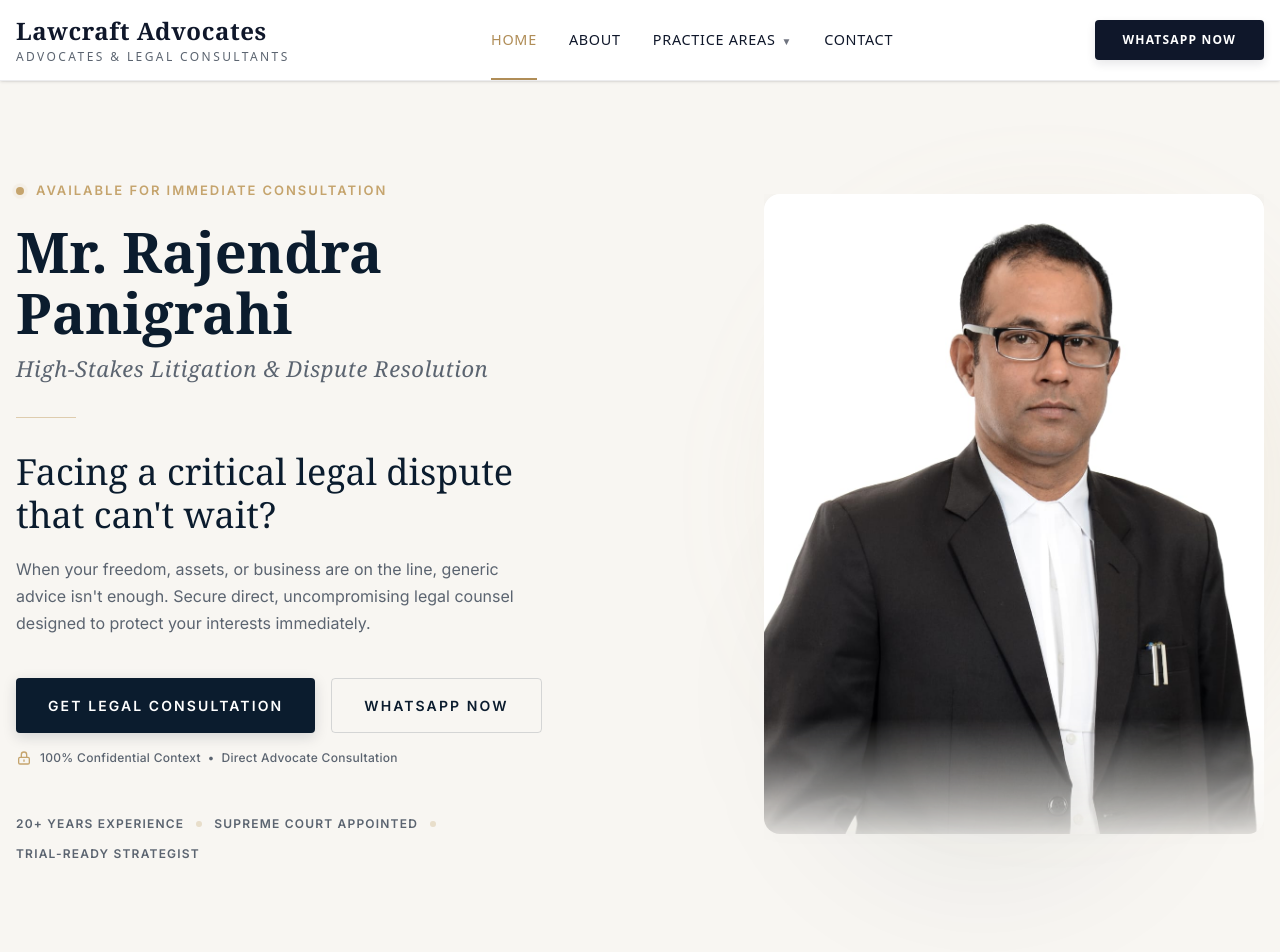
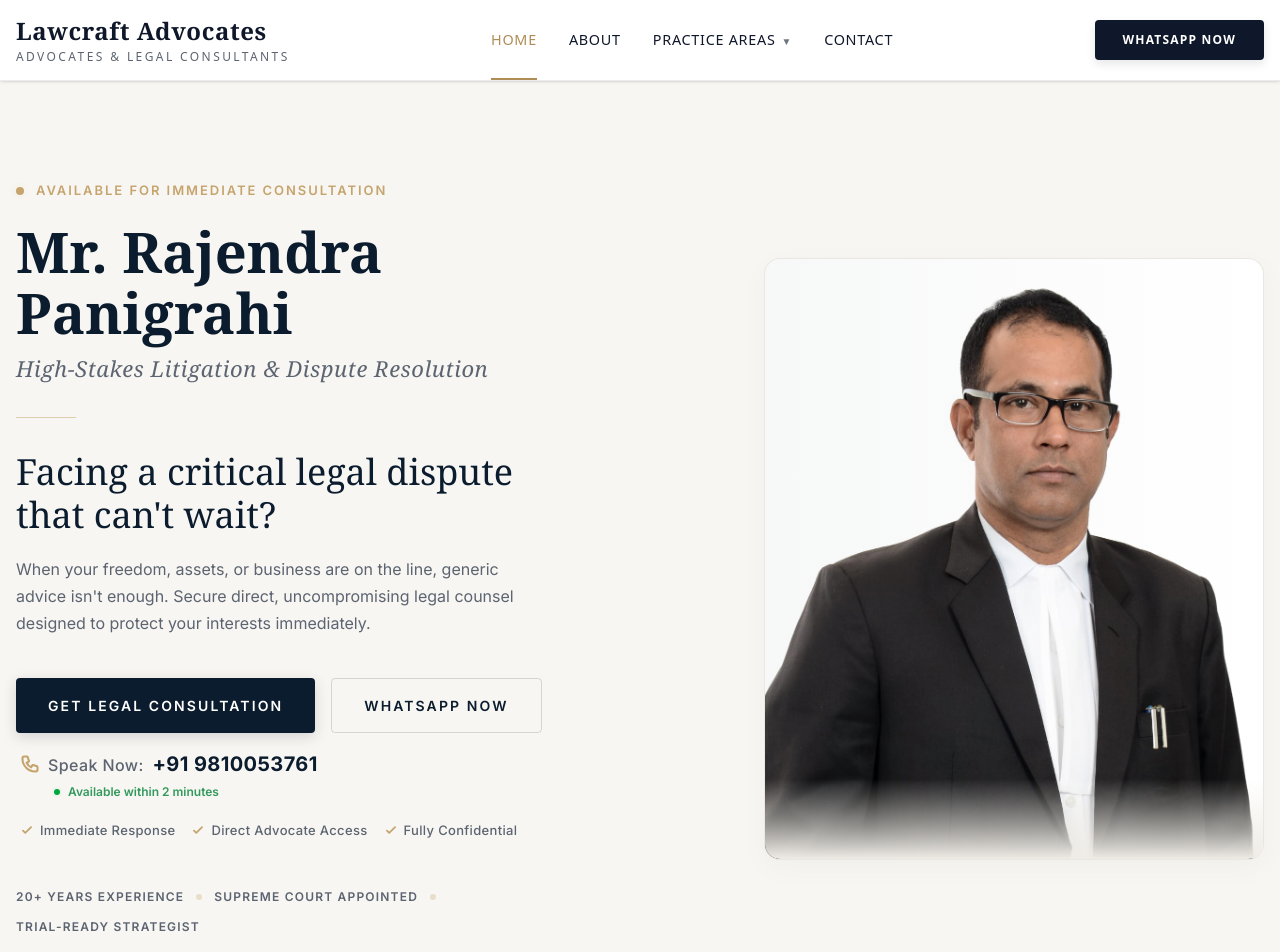
Before and after one commit to sibananda15/lawcraft, a Next.js app: page / in a window 1280 px wide. Shown: the top 952 px of the page. Built offline with nearby package versions, Linux system fonts and the light colour scheme; a web font is replaced by a local one.

Commit message:
feat: add HeroSection component with lawyer profile and CTA buttons

```diff
--- a/components/sections/HeroSection.tsx
+++ b/components/sections/HeroSection.tsx
@@ -1,7 +1,7 @@
 import React from "react";
 import Container from "../ui/Container";
 import { lawyerProfile } from "@/data/lawyerProfile";
-
+import { siteConfig } from "@/data/siteConfig";
 interface HeroAction {
     label: string;
     href: string;
@@ -22,7 +22,7 @@ const HeroSection = ({
                 <div className="flex flex-col lg:flex-row items-center justify-between gap-12 lg:gap-16 w-full max-w-7xl mx-auto">
 
                     {/* LEFT SIDE: Text content */}
-                    <div className="w-full lg:w-1/2 flex flex-col justify-center order-2 lg:order-1">
+                    <div className="w-full lg:w-1/2 flex flex-col justify-center order-1">
 
                         {/* Subtitle / Availability Urgency Indicator */}
                         <div className="mb-5 flex items-center gap-3">
@@ -77,12 +77,43 @@ const HeroSection = ({
                             </a>
                         </div>
 
-                        {/* Trust Microcopy */}
-                        <div className="mb-12 text-[12px] font-medium text-[#5B6470] tracking-wide">
-                            <span className="flex items-center gap-2">
-                                <svg className="w-4 h-4 text-[#C5A46D]" fill="none" stroke="currentColor" viewBox="0 0 24 24"><path strokeLinecap="round" strokeLinejoin="round" strokeWidth={2} d="M12 15v2m-6 4h12a2 2 0 002-2v-6a2 2 0 00-2-2H6a2 2 0 00-2 2v6a2 2 0 002 2zm10-10V7a4 4 0 00-8 0v4h8V7a4 4 0 00-8 0v4h8z"/></svg>
-                                100% Confidential Context &nbsp;•&nbsp; Direct Advocate Consultation
-                            </span>
+                        {/* Cohesive Conversion & Trust Block */}
+                        <div className="flex flex-col gap-2 mb-12 sm:pl-1">
+                            {/* Line 1 & 2: Direct Phone and Availability Threshold */}
+                            <div className="flex flex-col gap-1 w-fit">
+                                <a
+                                    href={`tel:${siteConfig.phone.replace(/\s+/g, '')}`}
+                                    className="inline-flex items-center gap-2 group w-fit transition-colors duration-200"
+                                >
+                                    <svg className="w-5 h-5 text-[#C5A46D] group-hover:scale-110 transition-transform duration-150" fill="none" stroke="currentColor" viewBox="0 0 24 24"><path strokeLinecap="round" strokeLinejoin="round" strokeWidth={2.5} d="M3 5a2 2 0 012-2h3.28a1 1 0 01.948.684l1.498 4.493a1 1 0 01-.502 1.21l-2.257 1.13a11.042 11.042 0 005.516 5.516l1.13-2.257a1 1 0 011.21-.502l4.493 1.498a1 1 0 01.684.949V19a2 2 0 01-2 2h-1C9.716 21 3 14.284 3 6V5z"/></svg>
+                                    <span className="text-[#5B6470] text-[16px] font-medium tracking-wide">
+                                        Speak Now: <strong className="text-[#0B1C2E] font-bold text-[18px] md:text-[20px] ml-1 group-hover:text-[#C5A46D] transition-colors">{siteConfig.phone}</strong>
+                                    </span>
+                                </a>
+                                <span className="flex items-center gap-2 text-[12px] font-semibold text-green-700/80 ml-8 pl-0.5">
+                                    <span className="flex h-1.5 w-1.5 relative">
+                                        <span className="animate-ping absolute inline-flex h-full w-full rounded-full bg-green-500 opacity-75"></span>
+                                        <span className="relative inline-flex rounded-full h-1.5 w-1.5 bg-green-600"></span>
+                                    </span>
+                                    Available within 2 minutes
+                                </span>
+                            </div>
+
+                            {/* Line 3: High-Trust Protocol Indicators */}
+                            <div className="text-[13px] font-medium text-[#5B6470] tracking-wide flex flex-col sm:flex-row sm:items-center gap-2.5 sm:gap-4 mt-3">
+                                <span className="flex items-center gap-1.5">
+                                    <svg className="w-3.5 h-3.5 text-[#C5A46D]" fill="none" stroke="currentColor" viewBox="0 0 24 24"><path strokeLinecap="round" strokeLinejoin="round" strokeWidth={3} d="M5 13l4 4L19 7"/></svg>
+                                    Immediate Response
+                                </span>
+                                <span className="flex items-center gap-1.5">
+                                    <svg className="w-3.5 h-3.5 text-[#C5A46D]" fill="none" stroke="currentColor" viewBox="0 0 24 24"><path strokeLinecap="round" strokeLinejoin="round" strokeWidth={3} d="M5 13l4 4L19 7"/></svg>
+                                    Direct Advocate Access
+                                </span>
+                                <span className="flex items-center gap-1.5">
+                                    <svg className="w-3.5 h-3.5 text-[#C5A46D]" fill="none" stroke="currentColor" viewBox="0 0 24 24"><path strokeLinecap="round" strokeLinejoin="round" strokeWidth={3} d="M5 13l4 4L19 7"/></svg>
+                                    Fully Confidential
+                                </span>
+                            </div>
                         </div>
 
                         {/* Credibility Strip */}
@@ -97,27 +128,24 @@ const HeroSection = ({
                     </div>
 
                     {/* RIGHT SIDE: Integrated Portrait Presentation */}
-                    <div className="w-full lg:w-1/2 flex justify-center lg:justify-end order-1 lg:order-2 shrink-0 relative mt-8 lg:mt-0">
-                        {/* Decorative depth elements to break the flat background */}
-                        <div className="absolute top-10 right-[-5%] w-[80%] h-[80%] bg-[#C5A46D]/10 rounded-full blur-[60px] -z-10 pointer-events-none"></div>
-                        <div className="absolute -bottom-10 right-[15%] w-[60%] h-[60%] bg-[#0B1C2E]/5 rounded-full blur-[60px] -z-10 pointer-events-none"></div>
+                    <div className="w-full lg:w-1/2 flex justify-center lg:justify-end order-2 shrink-0 relative mt-10 lg:mt-0">
+                        {/* Outer wrapper sizing */}
+                        <div className="relative w-full max-w-[420px] lg:max-w-[480px] xl:max-w-[500px]">
 
-                        {/* Outer wrapper controls the bottom fade mask so both image and shadow fade gracefully into the layout */}
-                        <div
-                            className="relative w-full max-w-[420px] lg:max-w-[480px] xl:max-w-[500px] pb-4"
-                            style={{
-                                WebkitMaskImage: "linear-gradient(to bottom, rgba(0,0,0,1) 80%, rgba(0,0,0,0) 100%)",
-                                maskImage: "linear-gradient(to bottom, rgba(0,0,0,1) 80%, rgba(0,0,0,0) 100%)"
-                            }}
-                        >
-                            {/* Inner elegantly rounded container holding the portrait */}
-                            <div className="w-full rounded-2xl overflow-hidden shadow-[0_16px_48px_rgba(11,28,46,0.08)] bg-transparent">
+                            {/* Premium editorial container with barely-noticeable background contrast and ultra-soft layered shadow */}
+                            <div className="w-full rounded-[16px] overflow-hidden bg-[#EFECE6] shadow-[0_8px_30px_rgba(11,28,46,0.03),0_1px_3px_rgba(11,28,46,0.01)] relative border border-[rgba(11,28,46,0.02)]">
+
                                 <img
                                     src="/images/advocate-portrait.jpeg"
                                     alt={lawyerProfile.name}
-                                    className="w-full h-auto object-cover object-top block transform transition-transform hover:scale-[1.02] duration-[1.5s] ease-out"
-                                    style={{ minHeight: "500px", maxHeight: "640px" }}
+                                    className="w-full h-[380px] sm:h-[450px] lg:h-[600px] object-cover object-top block transform transition-transform hover:scale-[1.03] duration-[1.5s] ease-out"
                                 />
+
+                                {/* Very subtle directional light overlay (left to right) simulating natural studio rim/depth lighting */}
+                                <div className="absolute inset-0 bg-gradient-to-r from-[rgba(11,28,46,0.03)] to-transparent pointer-events-none"></div>
+
+                                {/* Soft bottom fade strictly limited to max 80px height to blend the portrait naturally without heavy fog */}
+                                <div className="absolute bottom-0 left-0 w-full h-[80px] bg-gradient-to-t from-[#EFECE6] to-transparent pointer-events-none"></div>
                             </div>
                         </div>
                     </div>
```
